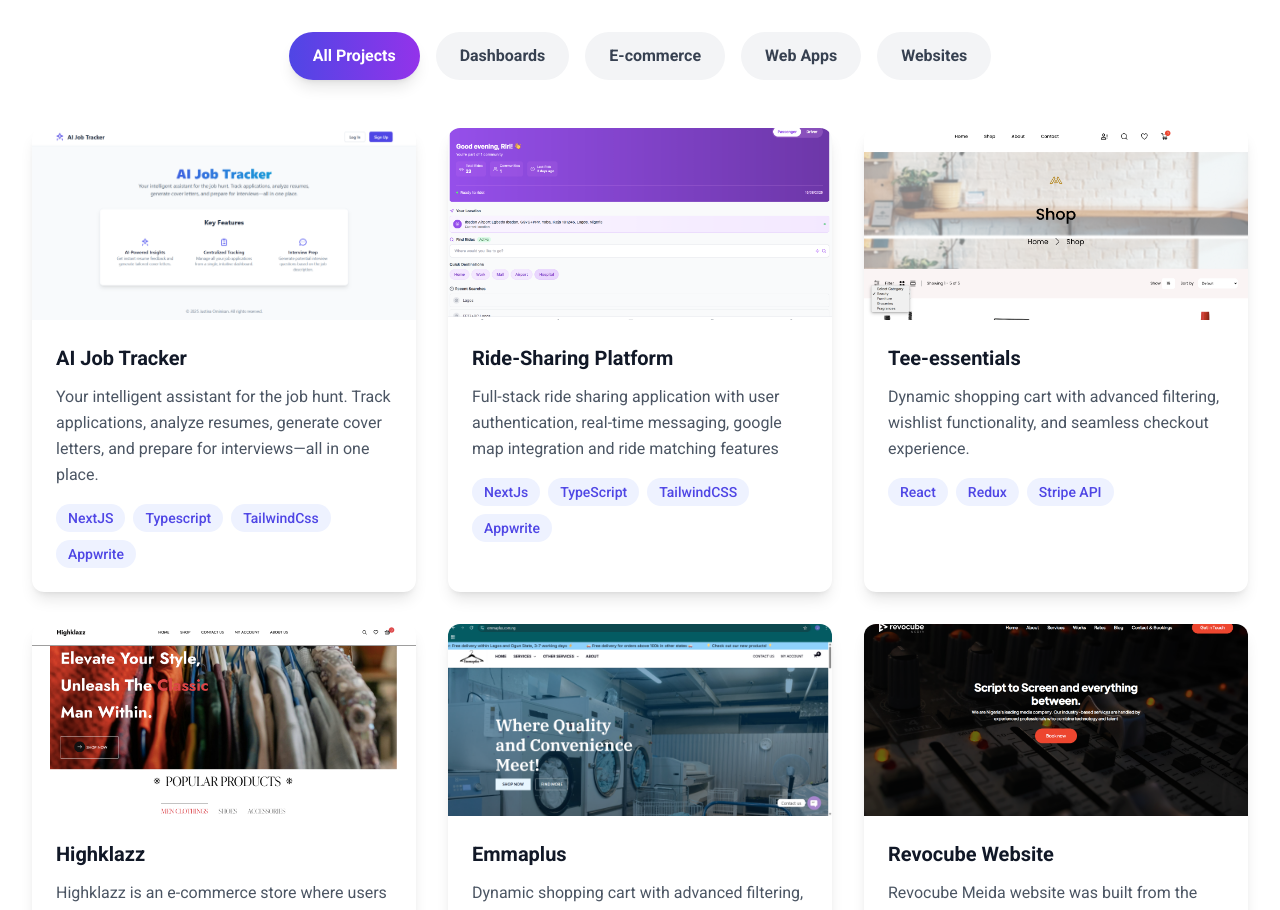
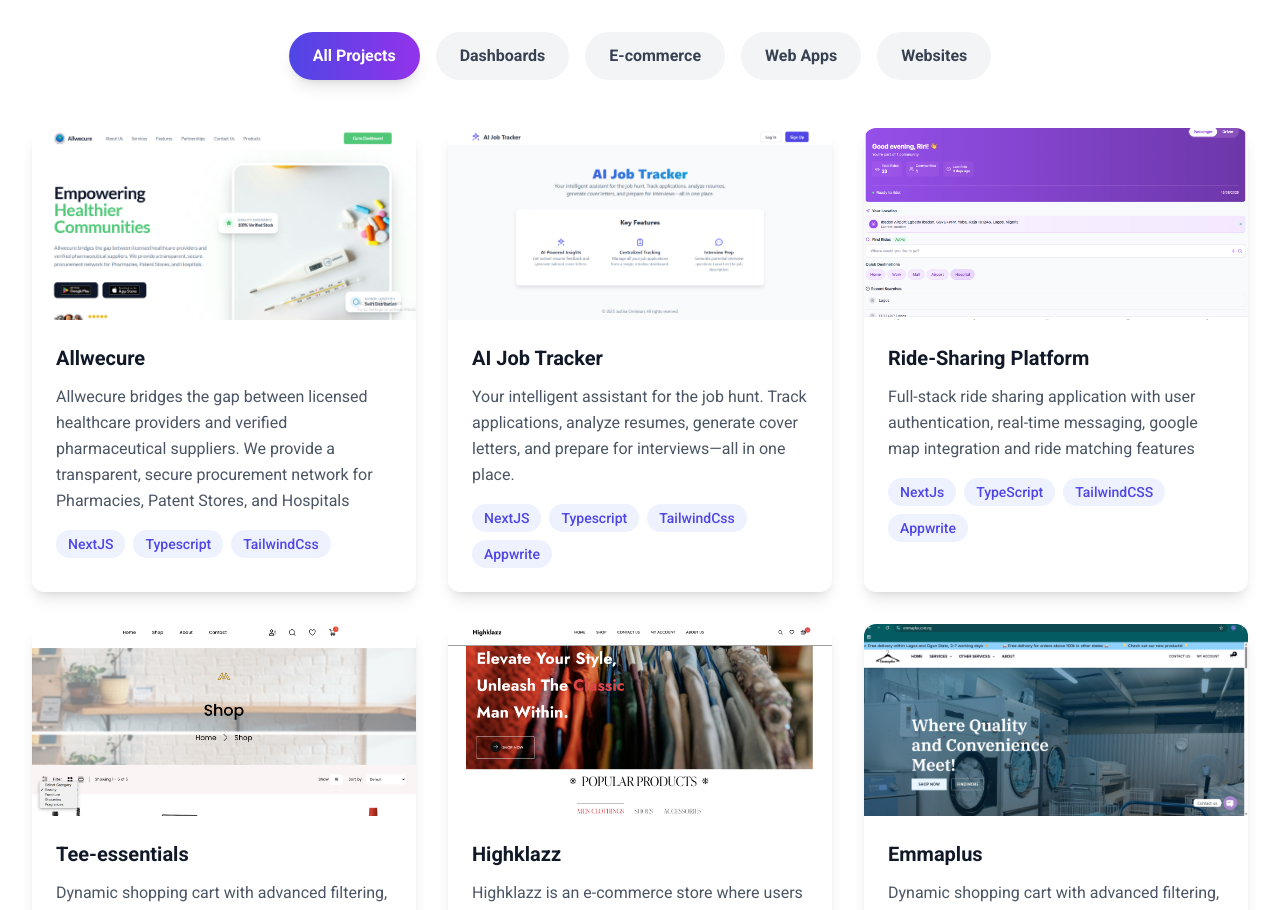
Before and after one commit to Justinacodes/portfolio-justina, a Next.js app: page / in a window 1280 px wide. Shown: the part 3220-4130 px from the top of the page. Built offline with nearby package versions, Linux system fonts and the light colour scheme.

Commit message:
added a new project

```diff
--- a/app/components/Portfolio.tsx
+++ b/app/components/Portfolio.tsx
@@ -19,6 +19,16 @@ const Portfolio: React.FC = () => {
   const projects: Project[] = [
     {
       id: 1,
+      title: "Allwecure",
+      description: "Allwecure bridges the gap between licensed healthcare providers and verified pharmaceutical suppliers. We provide a transparent, secure procurement network for Pharmacies, Patent Stores, and Hospitals",
+      category: "dashboard",
+      technologies: ["NextJS", "Typescript", "TailwindCss"],
+      image: "allwecure-placeholder",
+      demoUrl: "https://allwecure.com",
+      githubUrl: "https://github.com/Justinacodes"
+    },
+    {
+      id: 2,
       title: "AI Job Tracker",
       description: "Your intelligent assistant for the job hunt. Track applications, analyze resumes, generate cover letters, and prepare for interviews—all in one place.",
       category: "dashboard",
@@ -28,7 +38,7 @@ const Portfolio: React.FC = () => {
       githubUrl: "https://github.com/Justinacodes"
     },
     {
-      id: 2,
+      id: 3,
       title: "Ride-Sharing Platform",
       description: "Full-stack ride sharing application with user authentication, real-time messaging, google map integration and ride matching features",
       category: "dashboard",
@@ -38,7 +48,7 @@ const Portfolio: React.FC = () => {
       githubUrl: "https://github.com/Justinacodes"
     },
     {
-      id: 3,
+      id: 4,
       title: "Tee-essentials",
       description: "Dynamic shopping cart with advanced filtering, wishlist functionality, and seamless checkout experience.",
       category: "ecommerce",
@@ -48,7 +58,7 @@ const Portfolio: React.FC = () => {
       githubUrl: "https://github.com/Justinacodes"
     },
     {
-      id: 4,
+      id: 5,
       title: "Highklazz",
       description: "Highklazz is an e-commerce store where users can get all of their male clothing and accessory needs attended to. Features: Cart and checkout functionality, payment integration, live chat, login/sign-up authentication.",
       category: "ecommerce",
@@ -57,7 +67,7 @@ const Portfolio: React.FC = () => {
       demoUrl: "https://highklazz.com.ng",
     },
     {
-      id: 5,
+      id: 6,
       title: "Emmaplus",
       description: "Dynamic shopping cart with advanced filtering, wishlist functionality, and seamless checkout experience.",
       category: "ecommerce",
@@ -67,7 +77,7 @@ const Portfolio: React.FC = () => {
       githubUrl: "https://github.com/Justinacodes"
     },
     {
-      id: 6,
+      id: 7,
       title: "Revocube Website",
       description: "Revocube Meida website was built from the ground up using CSS, JavaScript, HTML. It offers a unique combination of JavaScript toggle effects, CSS animations, Google fonts, Font Awesome icons and an image slider.",
       category: "website",
@@ -78,7 +88,7 @@ const Portfolio: React.FC = () => {
     },
 
     {
-      id: 7,
+      id: 8,
       title: "Movie App",
       description: "Built using React, JavaScript and CSS, Mov-Rev is an app where users can check out movie reviews and ratings of latest movies.",
       category: "web-app",
@@ -88,7 +98,7 @@ const Portfolio: React.FC = () => {
       githubUrl: "https://github.com/Justinacodes"
     },
     {
-      id: 8,
+      id: 9,
       title: "Yield-up",
       description: "A lightweight, interactive agricultural tool for quick soil and crop assessment.",
       category: "website",
@@ -113,6 +123,7 @@ const Portfolio: React.FC = () => {
 
   const getPlaceholderContent = (image: string) => {
     const placeholderMap: { [key: string]: string } = {
+      'allwecure-placeholder': '/images/allwecure.png',
       'jobtracker-placeholder': '/images/jobtracker.png',
       'dashboard-placeholder': '/images/dashboard.png',
       'shopping-cart-placeholder': '/images/tee-essentials.png',
```
Also changed, not shown: public/images/allwecure.png (added).
